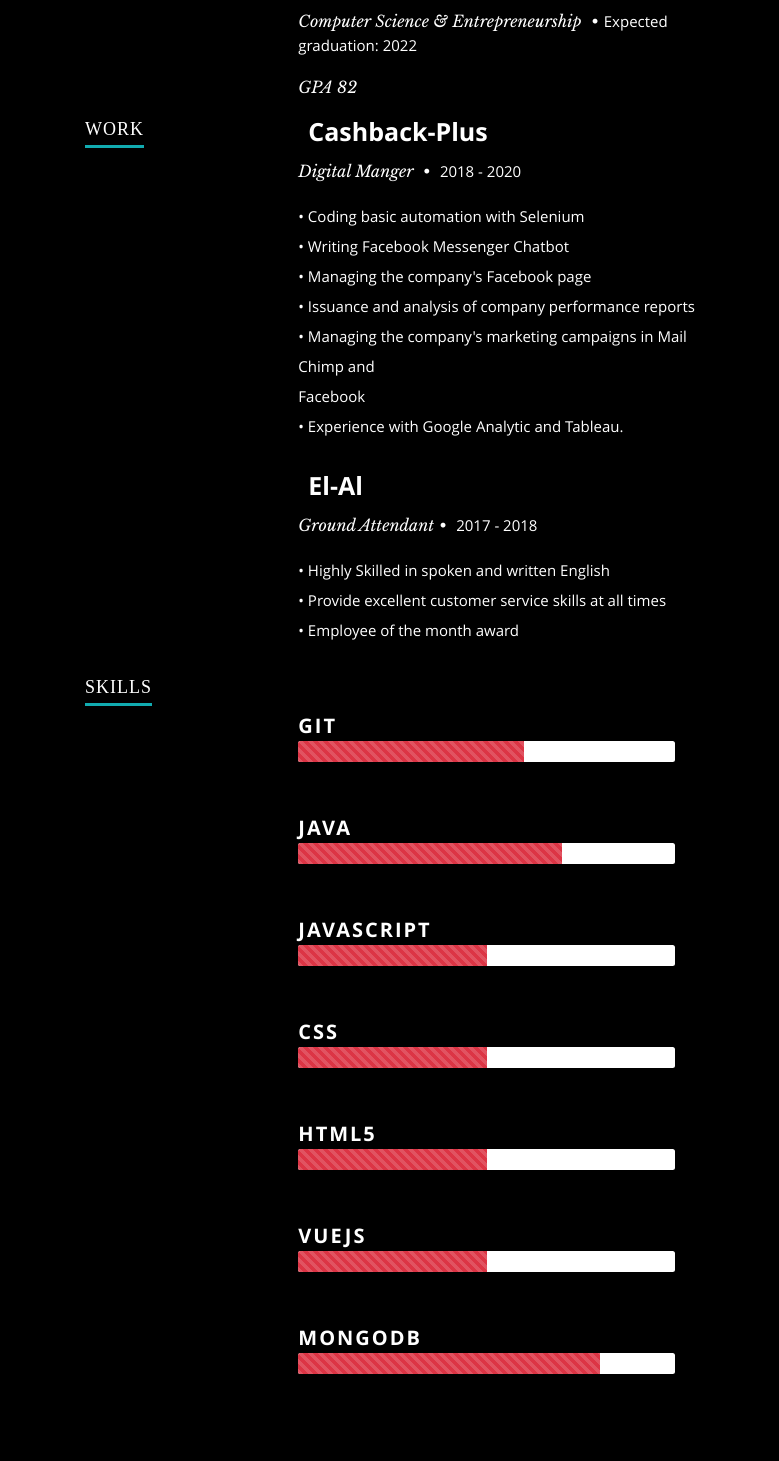
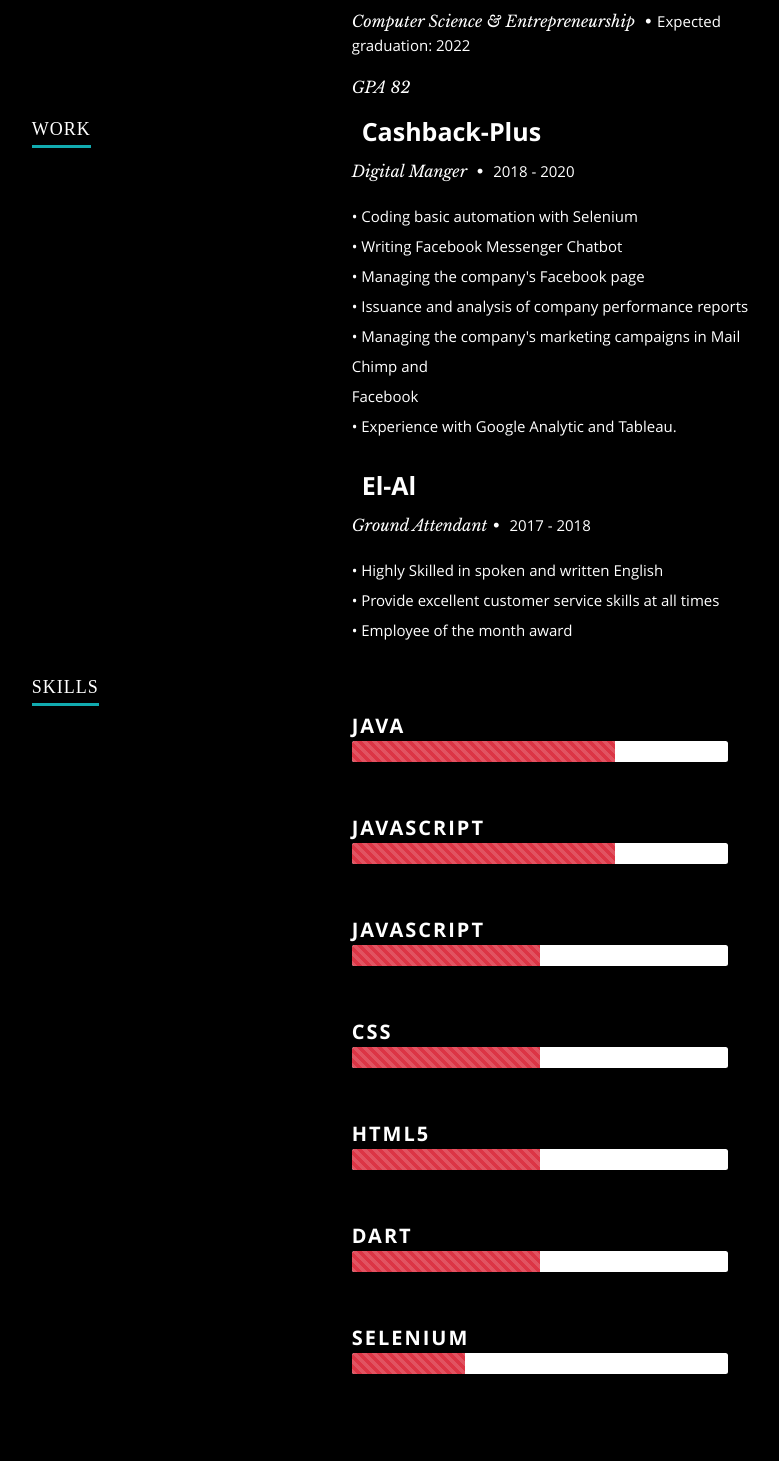
Before and after one commit to asaf-bg/Website, a React (Create React App) app: page / in a window 1280 px wide. Shown: the part 1269-2730 px from the top of the page, without its empty margins (250-1029 px from the left). Built offline with nearby package versions, Linux system fonts and the light colour scheme; a web font is replaced by a local one.

Commit message:
mobile fix
Signed-off-by: asaf-bg <asafbg2@gmail.com>

```diff
--- a/public/css/media-queries.css
+++ b/public/css/media-queries.css
@@ -15,7 +15,7 @@
    ------------------------------------------------------------------ */
    header .banner-text h1 {
       font-family: 'Corben', cursive;
-
+      font-size: 80px;
       letter-spacing: normal;
       margin: 0 auto 12px auto;
       padding-block: 15px;
@@ -237,7 +237,10 @@
       margin-bottom: 48px;
       text-align: center;
    }
-   #resume h1 { letter-spacing: 3px; }
+   #resume h1 {
+      letter-spacing: 3px;
+      word-break: break-word;
+   }
    #resume .main-col { padding-right: 30px; }
    #resume h3, #resume .info { text-align: center; }
 
--- a/public/resumeData.json
+++ b/public/resumeData.json
@@ -13,8 +13,8 @@
       "city":"Tzofit",
       "zip": "44925"
     },
-    "website": "http://www.timbakerdev.com",
-    "resumedownload":"http://timbakerdev.com",
+    "website": "https://asaf-bg.github.io/Website/",
+    "resumedownload":"https://drive.google.com/file/d/1ASqv_7wqzNDFxKKayFa5rdEyWJQVCYCe/view?usp=sharing",
     "social":[
       {
         "name":"linkedin",
@@ -66,11 +66,11 @@
     ],
     "skills":[
       {
-        "name":"Git",
-        "level":"60"
+        "name":"Java",
+        "level":"70"
       },
       {
-        "name":"Java",
+        "name":"Javascript",
         "level":"70"
       },
       {
@@ -86,12 +86,12 @@
         "level":"50"
       },
       {
-        "name":"VueJs",
+        "name":"Dart",
         "level":"50"
       },
       {
-        "name":"MongoDB",
-        "level":"80"
+        "name":"Selenium",
+        "level":"30"
       }
     ]
   },
--- a/src/Components/Resume.js
+++ b/src/Components/Resume.js
@@ -28,26 +28,26 @@
     return (
       <section id="resume" >
           <div className=" d-flex justify-content-md-center">
-              <div className="col col-lg-2">
+              <div className="col-xs-0 col-sm-3 col-lg-3">
                   <h1><span style={{right:'10px'}}>Education</span></h1>
               </div>
-              <div className="col-4">
+              <div className="col-4 col-xs-10">
                   {education}
               </div>
           </div>
           <div className=" d-flex justify-content-md-center">
-              <div className="col col-lg-2">
+              <div className="col-xs-0 col-sm-3 col-lg-3">
                   <h1><span style={{right:'10px'}} className="text-left">Work</span></h1>
               </div>
-              <div className="col-4">
+              <div className="col-4 col-xs-10">
                   {work}
               </div>
           </div>
           <div className=" d-flex justify-content-md-center">
-              <div className="col col-lg-2">
+              <div className="col-xs-0 col-sm-3 col-lg-3">
                   <h1><span style={{right:'10px'}} className="text-left">Skills</span></h1>
               </div>
-              <div className="col-4">
+              <div className="col-4 col-xs-10">
                   <p>{skillmessage}
                   </p>
 
```
